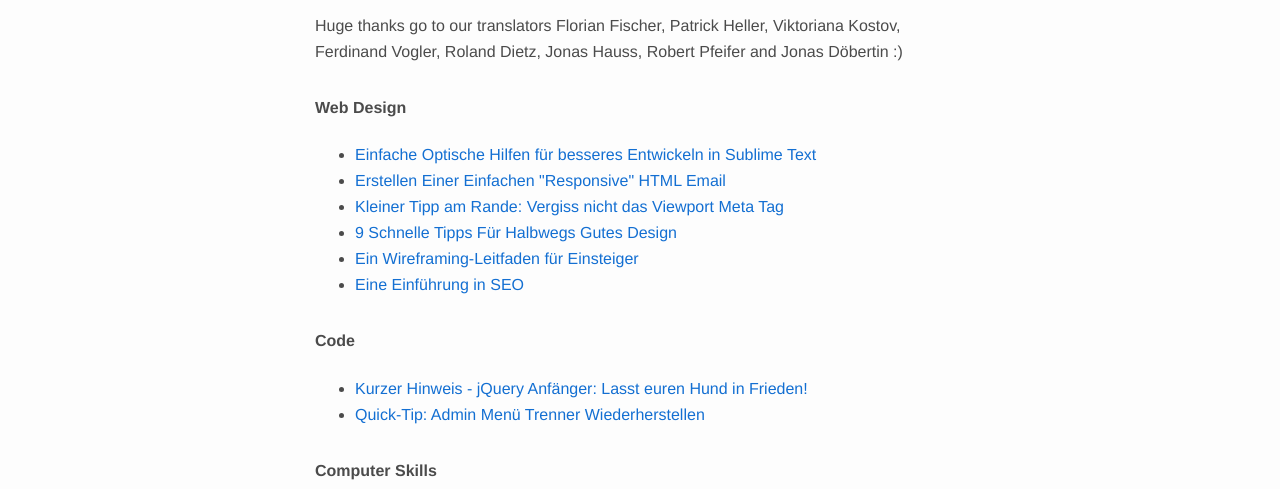
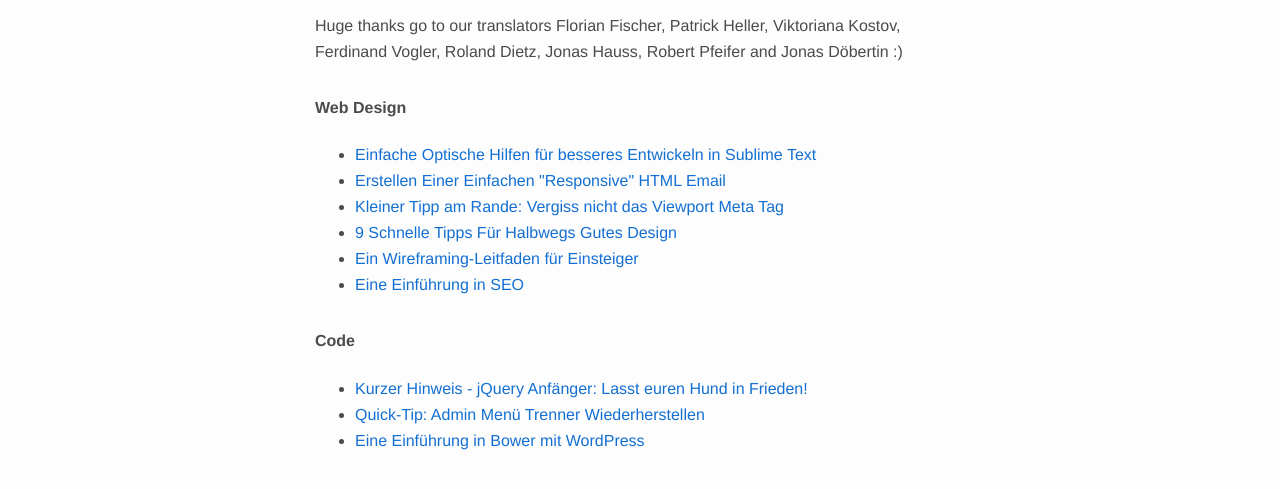
Before and after one commit to tutsplus/german-tutorials-on-tuts-, a plain HTML site: page index.html in a window 1280 px wide. Shown: the part 293-782 px from the top of the page. Drawn offline with Linux system fonts and the light colour scheme.

Commit message:
addd tut

```diff
--- a/index.html
+++ b/index.html
@@ -53,6 +53,7 @@
 <ul>
 	<li><a href="https://code.tutsplus.com/de/tutorials/quick-tip-jquery-newbs-stop-jumping-in-the-pool--net-22142">Kurzer Hinweis - jQuery Anfänger: Lasst euren Hund in Frieden!</a></li>
 	<li><a href="https://code.tutsplus.com/de/articles/quick-tip-restore-admin-menu-separators--wp-34850">Quick-Tip: Admin Menü Trenner Wiederherstellen</a></li>
+	<li><a href="https://code.tutsplus.com/de/tutorials/an-introduction-to-using-bower-with-wordpress--cms-20501">Eine Einführung in Bower mit WordPress</a></li>
 
 </ul>
 
```
